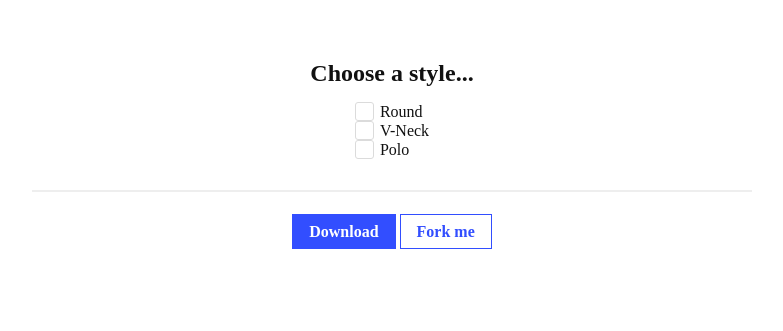
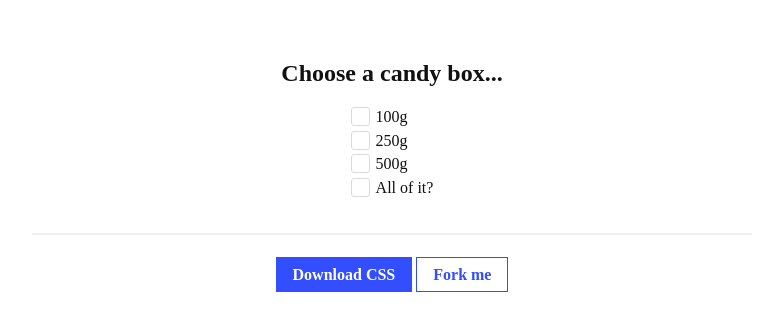
Before and after one commit to NyanKiyoshi/dependency-free-css-checkboxes, a website: page index.html in a window 1280 px wide. Shown: the part 147-478 px from the top of the page, without its empty margins (248-1031 px from the left). Drawn offline with Linux system fonts and the light colour scheme.

Commit message:
Fix demo checkboxes spacing, and replaced example data

```diff
--- a/demo.css
+++ b/demo.css
@@ -78,6 +78,10 @@ h3 {
   margin: auto;
 }
 
+.demo .s-checkbox {
+  margin: .3rem 0;
+}
+
 hr {
   background: none;
   border: 1px solid #EEE;
--- a/index.html
+++ b/index.html
@@ -21,28 +21,35 @@
         </p>
       </div>
 
-      <h3 class="center">Choose a style...</h3>
+      <h3 class="center">Choose a candy box...</h3>
 
       <div class="demo">
         <div>
           <div class="s-checkbox">
-            <input id="id_collar_0" name="collar" value="3" type="checkbox">
-            <label for="id_collar_0">
-              Round
+            <input id="id_candy_0" name="collar" value="3" type="checkbox">
+            <label for="id_candy_0">
+              100g
             </label>
           </div>
 
           <div class="s-checkbox">
-            <input id="id_collar_1" name="collar" value="4" type="checkbox">
-            <label for="id_collar_1">
-              V-Neck
+            <input id="id_candy_1" name="collar" value="4" type="checkbox">
+            <label for="id_candy_1">
+              250g
             </label>
           </div>
 
           <div class="s-checkbox">
-            <input id="id_collar_2" name="collar" value="5" type="checkbox">
-            <label for="id_collar_2">
-              Polo
+            <input id="id_candy_2" name="collar" value="5" type="checkbox">
+            <label for="id_candy_2">
+              500g
+            </label>
+          </div>
+
+          <div class="s-checkbox">
+            <input id="id_candy_3" name="collar" value="5" type="checkbox">
+            <label for="id_candy_3">
+              All of it?
             </label>
           </div>
         </div>
@@ -52,7 +59,7 @@
 
       <div class="center">
         <a class="btn"
-           href="dist/checkboxes.css">Download</a>
+           href="dist/checkboxes.css">Download CSS</a>
         <a class="btn secondary"
            href="https://github.com/NyanKiyoshi/dependency-free-css-checkboxes">Fork me</a>
       </div>
```
